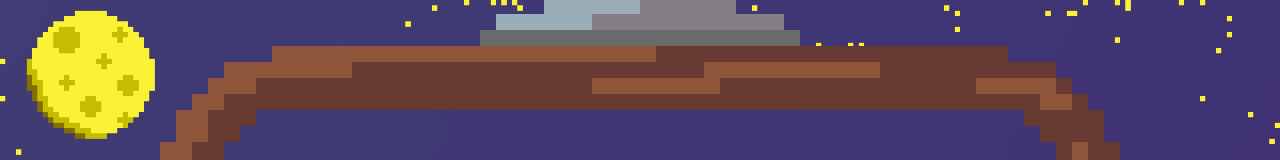
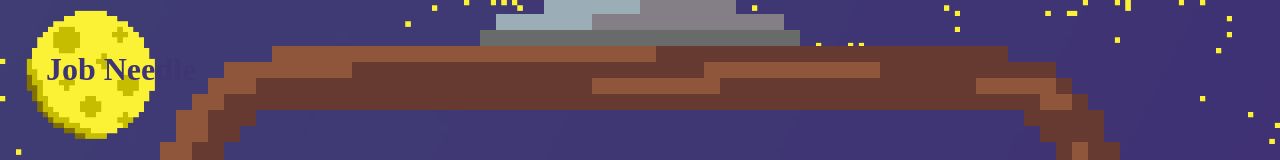
Before and after one commit to JobNeedle24/JobNeedle24.github.io, a plain HTML site: page index.html in a window 1280 px wide. Shown: the top 160 px of the page. Drawn offline with Linux system fonts and the light colour scheme.

Commit message:
Added name to moon

```diff
--- a/index.html
+++ b/index.html
@@ -4,7 +4,8 @@
         <link rel="stylesheet" href="css/index.css">
         <title>Job Needle</title>
     </head>
-    <div>
+    <body>
+        <h1 style="margin-left: 3% ; margin-top: 4%; color: #3f3574;">Job Needle</h1>
         <div class="tv">
             <img src="images/TVBorder.png">
         </div>
```
Also changed, not shown: css/index.css (line endings or trailing spaces).
